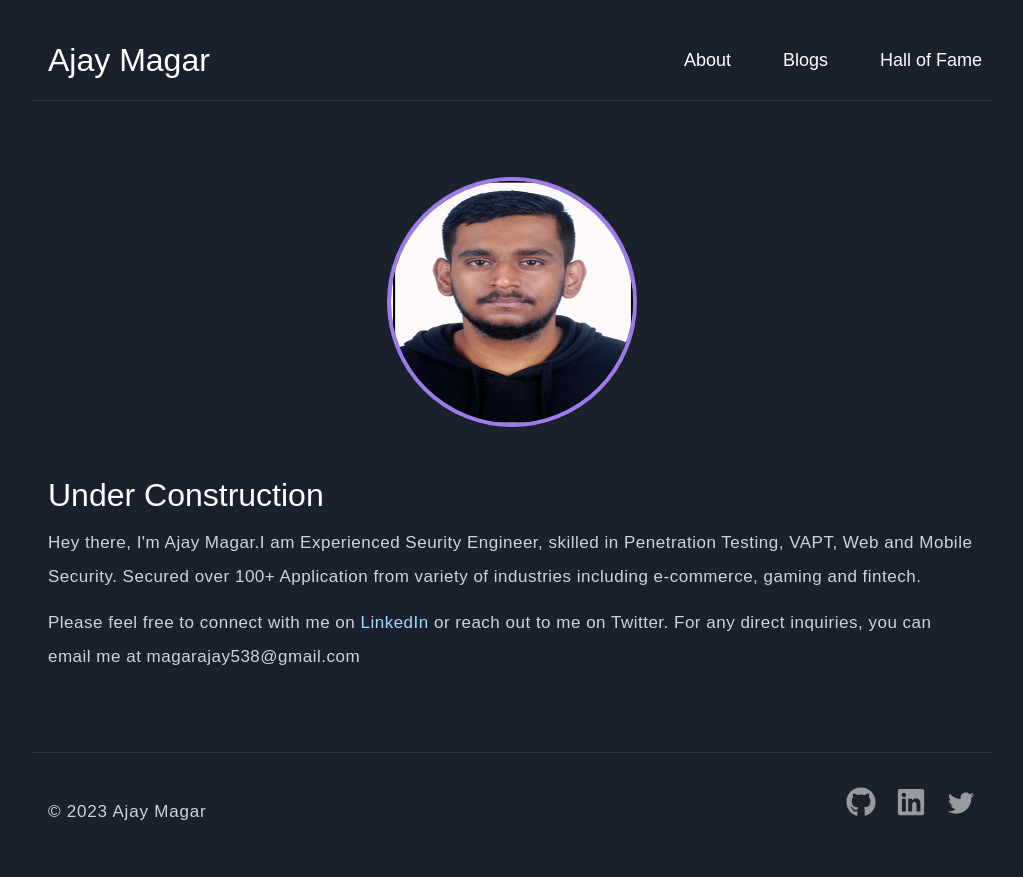
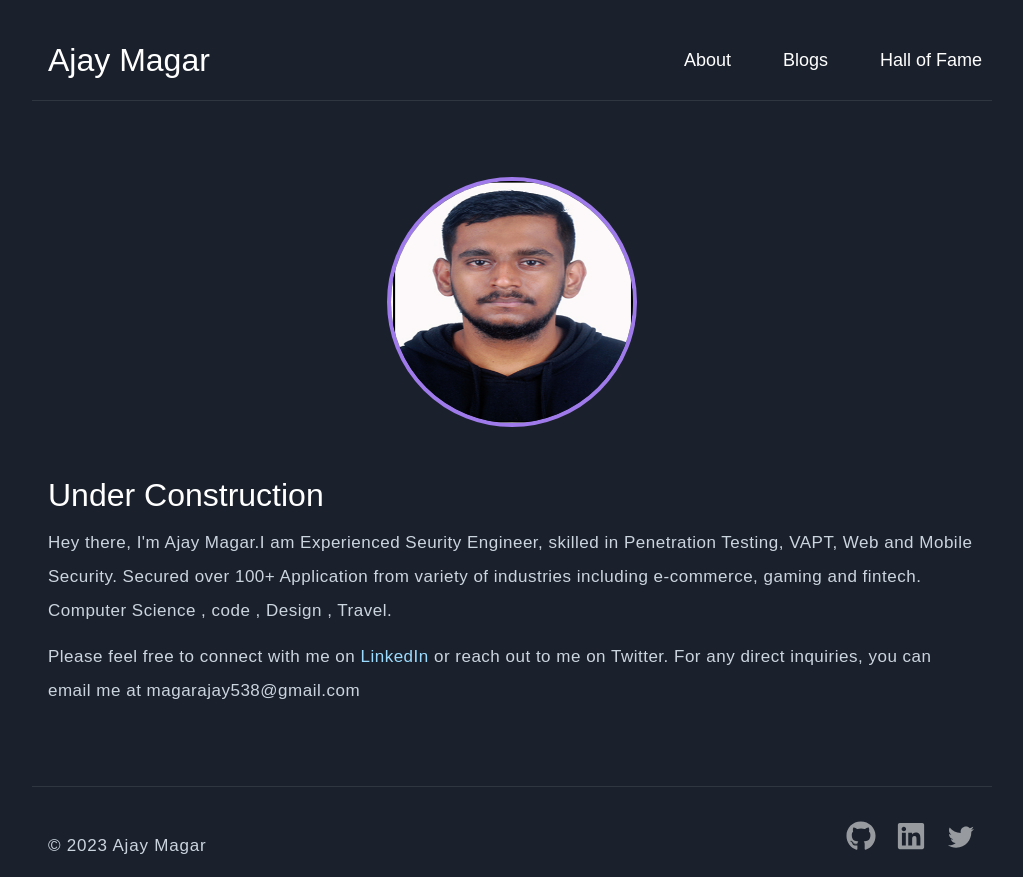
Before and after one commit to Ajaymagar/portfolio-page, a React (Create React App) app: page / in a window 1280 px wide. Shown: the whole page, without its empty margins (128-1151 px from the left). Before the commit the page ends 843 px from the top, so only its background shows below. Built offline with nearby package versions, Linux system fonts and the light colour scheme.

Commit message:
Update About.js

```diff
--- a/src/components/About.js
+++ b/src/components/About.js
@@ -20,6 +20,9 @@ const About = () => {
                     Hey there, I'm Ajay Magar.I am Experienced Seurity Engineer, skilled in Penetration Testing, VAPT,
                     Web and Mobile Security. Secured over 100+ Application from variety of industries including e-commerce,
                     gaming and fintech.
+
+                    Computer Science , code ,  Design , Travel.
+
                 </p>
                 <p>
                     Please feel free to connect with me on <a href='https://www.linkedin.com/in/ajay-magar/'>LinkedIn</a> or reach out to me on Twitter. For any direct inquiries,
```
